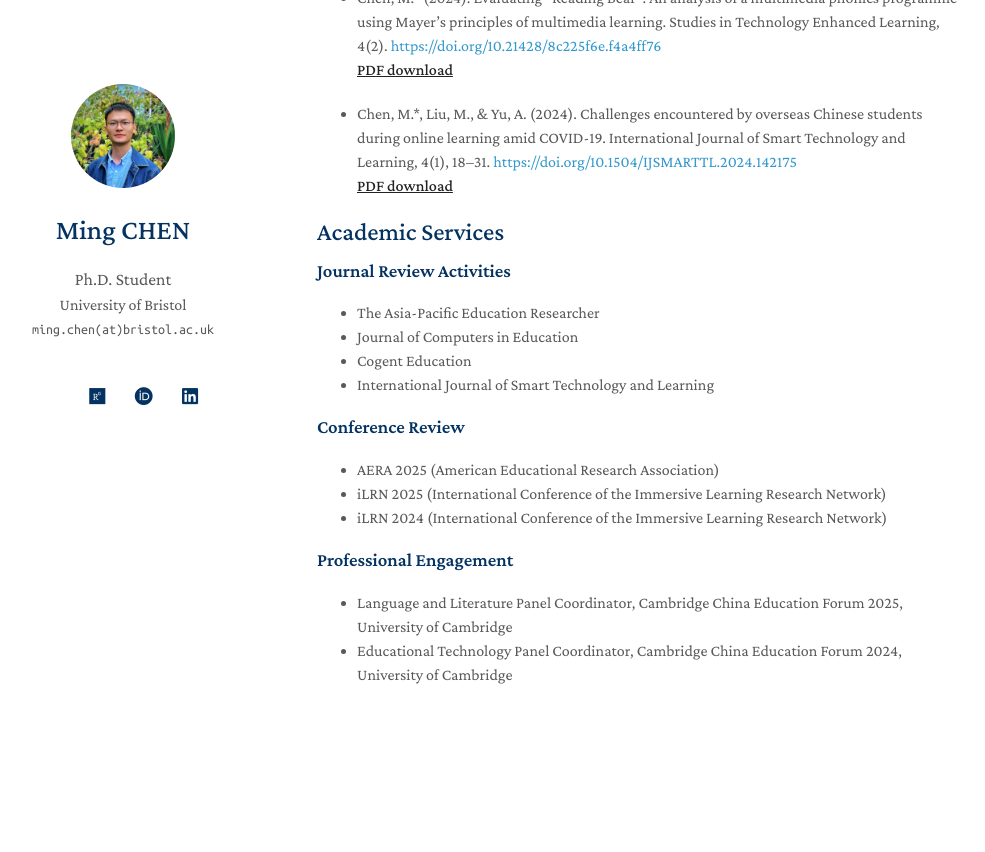
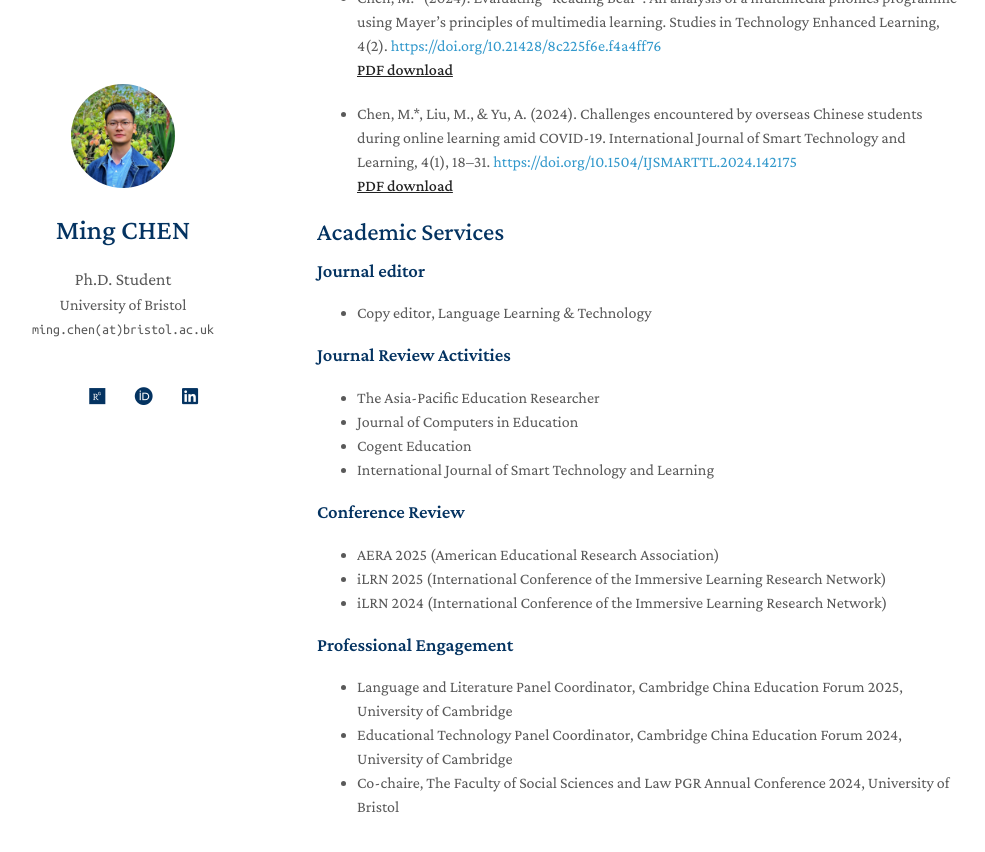
Before and after one commit to EricMingChen/EricMingChen.github.io, a Jekyll site: the page built from index.md, in a window 1280 px wide and 900 px high, scrolled down 779 px. Shown: the top 852 px of the window, without its empty margins (153-1138 px from the left). Built offline with Jekyll 4.4.1, drawn with Linux system fonts in a browser that asks for light colours; a style sheet for code colours, icons or effects is not loaded; before the commit the page ends 1560 px from its top, so only the background shows below that.

Commit message:
Update index.md

```diff
--- a/index.md
+++ b/index.md
@@ -3,8 +3,7 @@ layout: homepage
 ---
 Hi! 😃 I’m Ming, a PhD student at the [School of Education, University of Bristol](https://research-information.bris.ac.uk/en/persons/ming-chen). I hold an MA in Digital Technologies, Communication, and Education from the Manchester Institute of Education, The University of Manchester.
 
-My PhD study, funded by a full scholarship, is about **investigating the impact of
-virtual reality digital content creation on learner engagement and vocabulary development in an EFL Setting**. My general research interests lie in
+My PhD study, funded by a full scholarship, is about **investigating the impact of virtual reality digital content creation on learner engagement and vocabulary development in an EFL Setting**. My general research interests lie in
 - learning with emerging technologies (VR and AI)
 - technology-enhanced language learning
 - innovative pedagogical designs
@@ -33,6 +32,9 @@ You can find my publications below, or via [Google Scholar](https://scholar.goog
 
 ## Academic Services
 
+### Journal editor
+- Copy editor, Language Learning & Technology
+
 ### Journal Review Activities
 - The Asia-Pacific Education Researcher
 - Journal of Computers in Education
@@ -47,3 +49,4 @@ You can find my publications below, or via [Google Scholar](https://scholar.goog
 ### Professional Engagement
 - Language and Literature Panel Coordinator, Cambridge China Education Forum 2025, University of Cambridge
 - Educational Technology Panel Coordinator, Cambridge China Education Forum 2024, University of Cambridge
+- Co-chaire, The Faculty of Social Sciences and Law PGR Annual Conference 2024, University of Bristol
```
